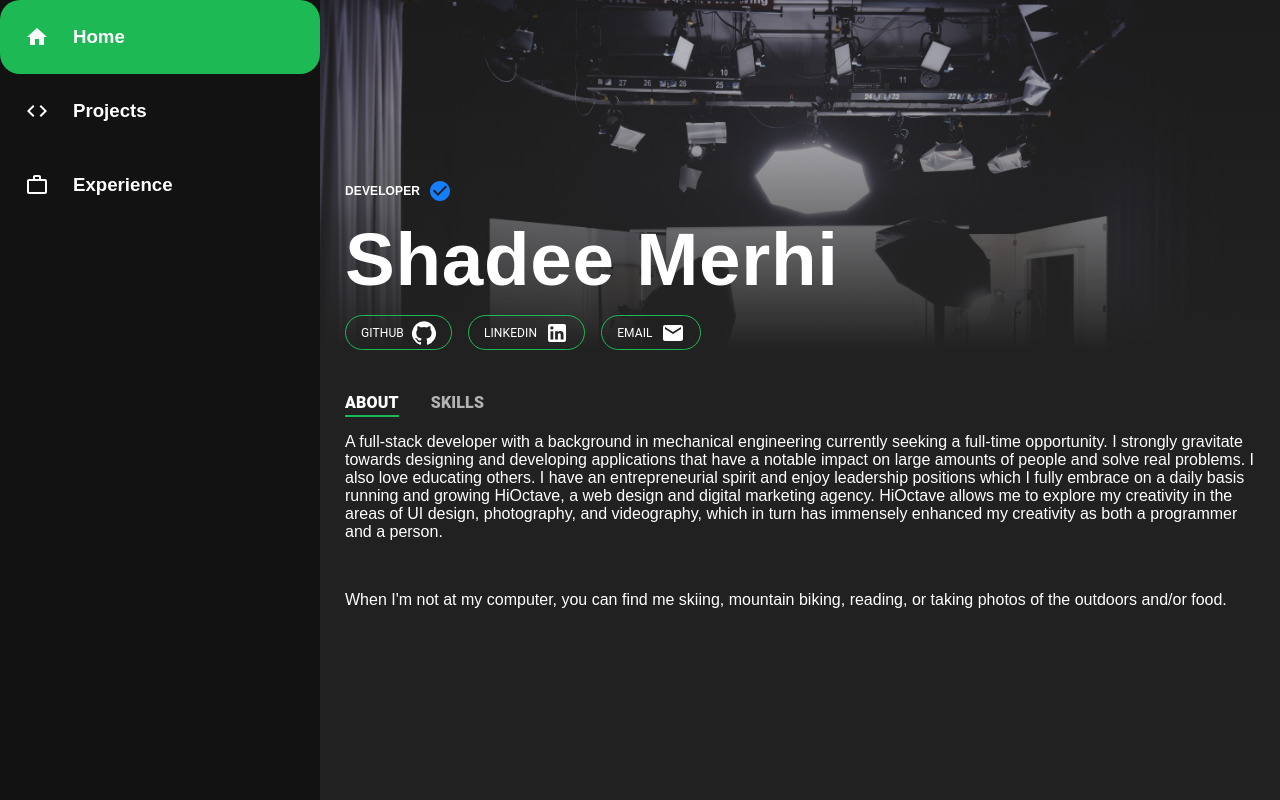
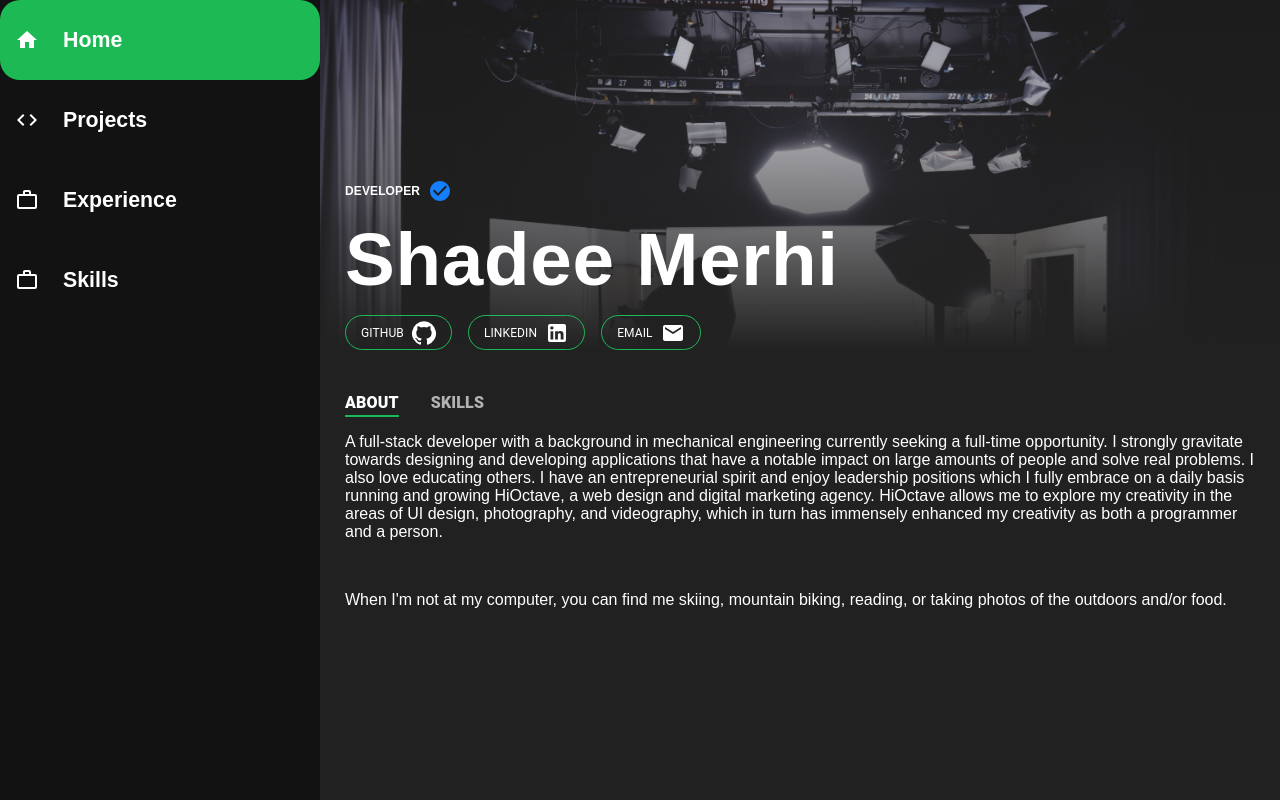
Before and after one commit to shadeemerhi/personal, a React (Create React App) app: page / in a window 1280 px wide. Built offline with nearby package versions, Linux system fonts and the light colour scheme; a web font is replaced by a local one.

Commit message:
Nav fixed with extra item

```diff
--- a/src/components/NavItem.js
+++ b/src/components/NavItem.js
@@ -14,18 +14,23 @@ const useStyles = makeStyles((theme) => ({
     display: 'flex',
     flexDirection: 'column',
     alignItems: 'center',
-    padding: '25px',
+    // padding: '25px',
+    height: '50px',
+    justifyContent: 'center',
+    borderRadius: '0px',
     fontSize: '8pt',
     fontWeight: '700',
     color: 'white',
-    borderRadius: '20px',
+    // borderRadius: '20px',
     background: props => props.selected ? '#1db954' : 'none',
     transition: '0.2s ease-in-out',
     [theme.breakpoints.up('sm')]: {
+      padding: '15px',
+      borderRadius: '20px',
       flexDirection: 'row',
       alignItems: 'center',
       justifyContent: 'flex-start',
-      fontSize: '12pt',
+      fontSize: '13pt',
       '&:hover': {
         background: '#1db954',
       }
@@ -34,7 +39,7 @@ const useStyles = makeStyles((theme) => ({
       flexDirection: 'row',
       alignItems: 'center',
       justifyContent: 'flex-start',
-      fontSize: '14pt',
+      fontSize: '16pt',
     }
   },
 
--- a/src/data/links.js
+++ b/src/data/links.js
@@ -20,6 +20,12 @@ export const links = [
     name: 'Experience',
     url: '/experience',
     icon: WorkOutlineIcon
+  },
+  {
+    id: 4,
+    name: 'Skills',
+    url: '/skills',
+    icon: WorkOutlineIcon
   }
 ]
 
```
Also changed, not shown: 1 other file (tests, documents, lock files or other folders).
